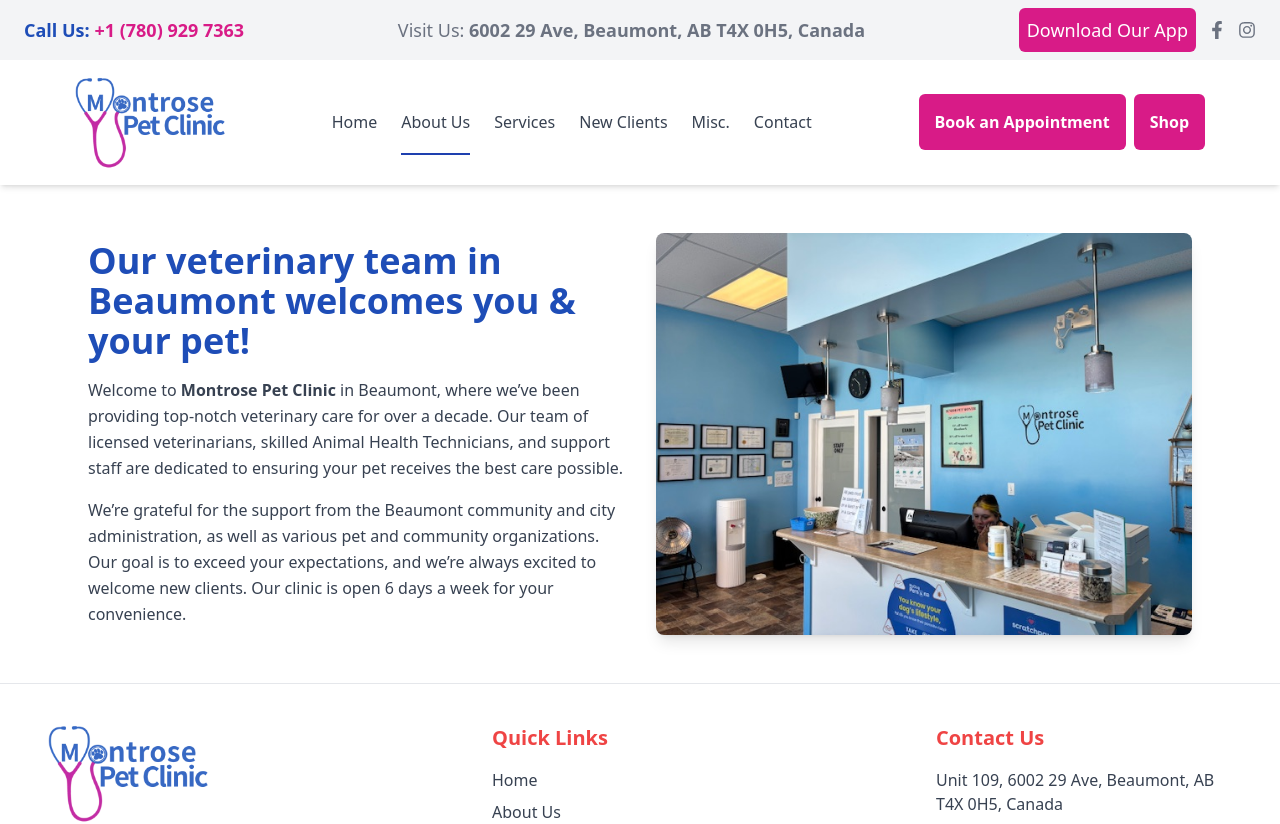
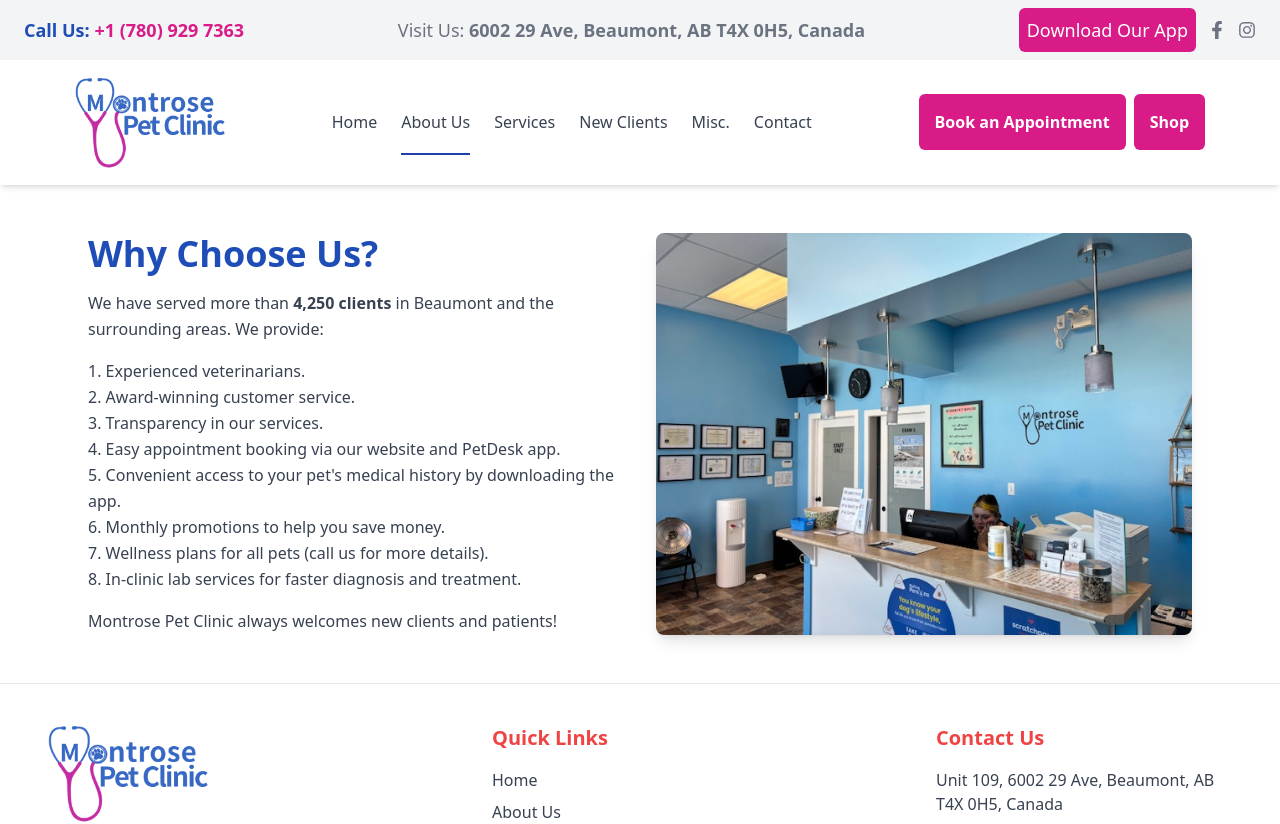
Before and after one commit to amansgith/montrose-pet-clinic, a Next.js app: page /about in a window 1280 px wide. Shown: the top 824 px of the page. Built offline with nearby package versions, Linux system fonts and the light colour scheme.

Commit message:
why choose us page addition

```diff
--- a/src/app/about/page.jsx
+++ b/src/app/about/page.jsx
@@ -8,18 +8,25 @@
         {/* Text Content */}
         <div className="md:w-1/2 text-center md:text-left">
           <h1 className="text-4xl font-bold text-primary mb-4">
-            Our veterinary team in Beaumont welcomes you & your pet!
+            Why Choose Us?
           </h1>
           <p className="text-gray-700 leading-relaxed">
-            Welcome to <span className="font-semibold">Montrose Pet Clinic</span> in Beaumont, where
-            we’ve been providing top-notch veterinary care for over a decade. Our team of
-            licensed veterinarians, skilled Animal Health Technicians, and support staff are
-            dedicated to ensuring your pet receives the best care possible.
+            We have served more than <span className="font-semibold">4,250 clients</span> in Beaumont and the surrounding areas. We provide:
           </p>
+          <ul className="list-decimal list-inside text-gray-700 mt-4 leading-relaxed">
+            <li>Experienced veterinarians.</li>
+            <li>Award-winning customer service.</li>
+            <li>Transparency in our services.</li>
+            <li>Easy appointment booking via our website and PetDesk app.</li>
+            <li>
+              Convenient access to your pet&apos;s medical history by downloading the app.
+            </li>
+            <li>Monthly promotions to help you save money.</li>
+            <li>Wellness plans for all pets (call us for more details).</li>
+            <li>In-clinic lab services for faster diagnosis and treatment.</li>
+          </ul>
           <p className="text-gray-700 mt-4 leading-relaxed">
-            We’re grateful for the support from the Beaumont community and city administration,
-            as well as various pet and community organizations. Our goal is to exceed your expectations,
-            and we’re always excited to welcome new clients. Our clinic is open 6 days a week for your convenience.
+            Montrose Pet Clinic always welcomes new clients and patients!
           </p>
         </div>
 
--- a/src/components/Navbar.jsx
+++ b/src/components/Navbar.jsx
@@ -13,7 +13,7 @@
 import Link from "next/link";
 
 const about = [
-  { name: "About Montrose Pet Clinic", href: "/about" },
+  { name: "Why choose us?", href: "/about" },
   { name: "Our Mission and Values", href: "/about/mission-values" },
   { name: "Our Team", href: "/about/team" },
 ];
```
